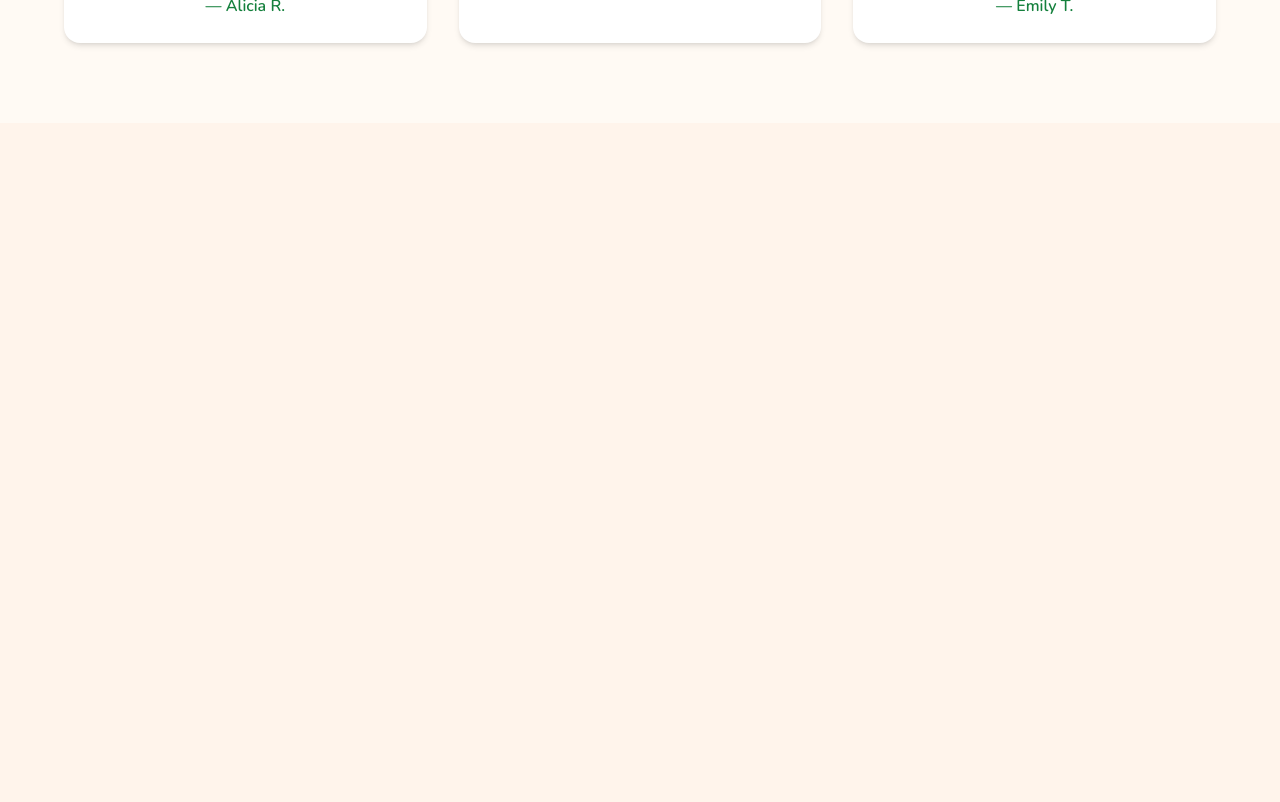
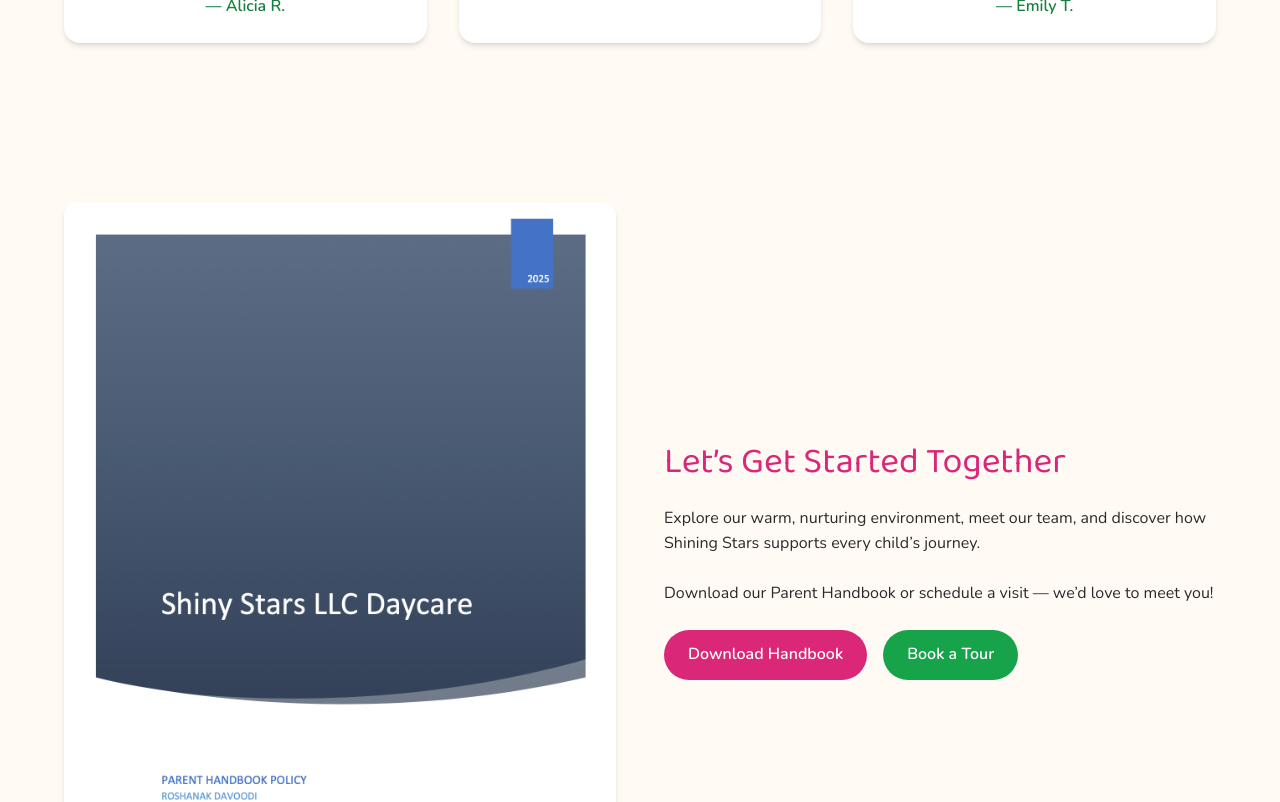
Before and after one commit to roddazad/shining-stars, a Next.js app: page / in a window 1280 px wide. Shown: the part 2480-3282 px from the top of the page. Before the commit the page ends 2603 px from the top, so only its background shows below. Built offline with nearby package versions, Linux system fonts and the light colour scheme.

Commit message:
Created the handbook section with two buttons one being the book a tour and one to download the form

```diff
--- a/src/app/page.js
+++ b/src/app/page.js
@@ -4,6 +4,7 @@
 import HighlightsSection from "../components/HighlightsSection"
 import WhatWeDo from '../components/WhatWeDo';
 import Testimonials from "../components/Testimonials"
+import GetStartedSection from "@/components/GetStartedSection";
 
 export default function Home() {
   return (
@@ -12,6 +13,7 @@
       <HighlightsSection />
       <WhatWeDo />
       <Testimonials />
+      <GetStartedSection />
     </>
   );
 }
--- /dev/null
+++ b/src/components/GetStartedSection.js
@@ -0,0 +1,58 @@
+"use client";
+
+import Image from "next/image";
+import Link from "next/link";
+
+export default function GetStartedSection() {
+  return (
+    <section className="bg-[#fffaf4] py-20 px-6 md:px-16">
+      <div className="max-w-7xl mx-auto flex flex-col md:flex-row items-center gap-12">
+        {/* Left Image or Handbook Placeholder */}
+        <div className="relative w-full md:w-1/2">
+          <div
+        //   className="absolute -top-10 -left-10 w-72 h-72 bg-pink-200 rounded-full z-0"
+           />
+
+   <Link href="/handbook.pdf" target="_blank" rel="noopener noreferrer">
+  <Image
+    src="/Handbook.png"
+    alt="Parent Handbook Preview"
+    width={500}
+    height={500}
+    className="relative z-10 rounded-xl shadow-md object-cover w-full"
+  />
+</Link>
+        </div>
+
+        {/* Right Content */}
+        <div className="w-full md:w-1/2 space-y-6 text-[#2b2b2b]">
+          <h2 className="text-4xl font-heading text-pink-600">
+            Let’s Get Started Together
+          </h2>
+          <p>
+            Explore our warm, nurturing environment, meet our team, and discover how Shining Stars supports every child’s journey.
+          </p>
+          <p>
+            Download our Parent Handbook or schedule a visit — we’d love to meet you!
+          </p>
+
+          <div className="flex flex-wrap gap-4 mt-4">
+            <a
+              href="/handbook.pdf"
+              className="bg-pink-600 text-white px-6 py-3 rounded-full font-semibold hover:bg-pink-700 transition"
+              download
+            >
+              Download Handbook
+            </a>
+            <Link
+              href="/contact"
+              className="bg-green-600 text-white px-6 py-3 rounded-full font-semibold hover:bg-green-700 transition"
+            >
+              Book a Tour
+            </Link>
+          </div>
+        </div>
+      </div>
+    </section>
+  );
+}
--- a/src/components/WhatWeDo.js
+++ b/src/components/WhatWeDo.js
@@ -56,7 +56,7 @@
             </Link>
             <Link
                 href="/contact"
-                className="bg-pink-600 text-white px-6 py-4 rounded-full font-semibold hover:bg-pink-700 transition"
+                className="bg-green-600 text-white px-6 py-3 rounded-full font-semibold hover:bg-green-700 transition"
             >
                 Join Us
             </Link>
```
Also changed, not shown: public/Handbook.png (added), 1 other file (tests, documents, lock files or other folders).
